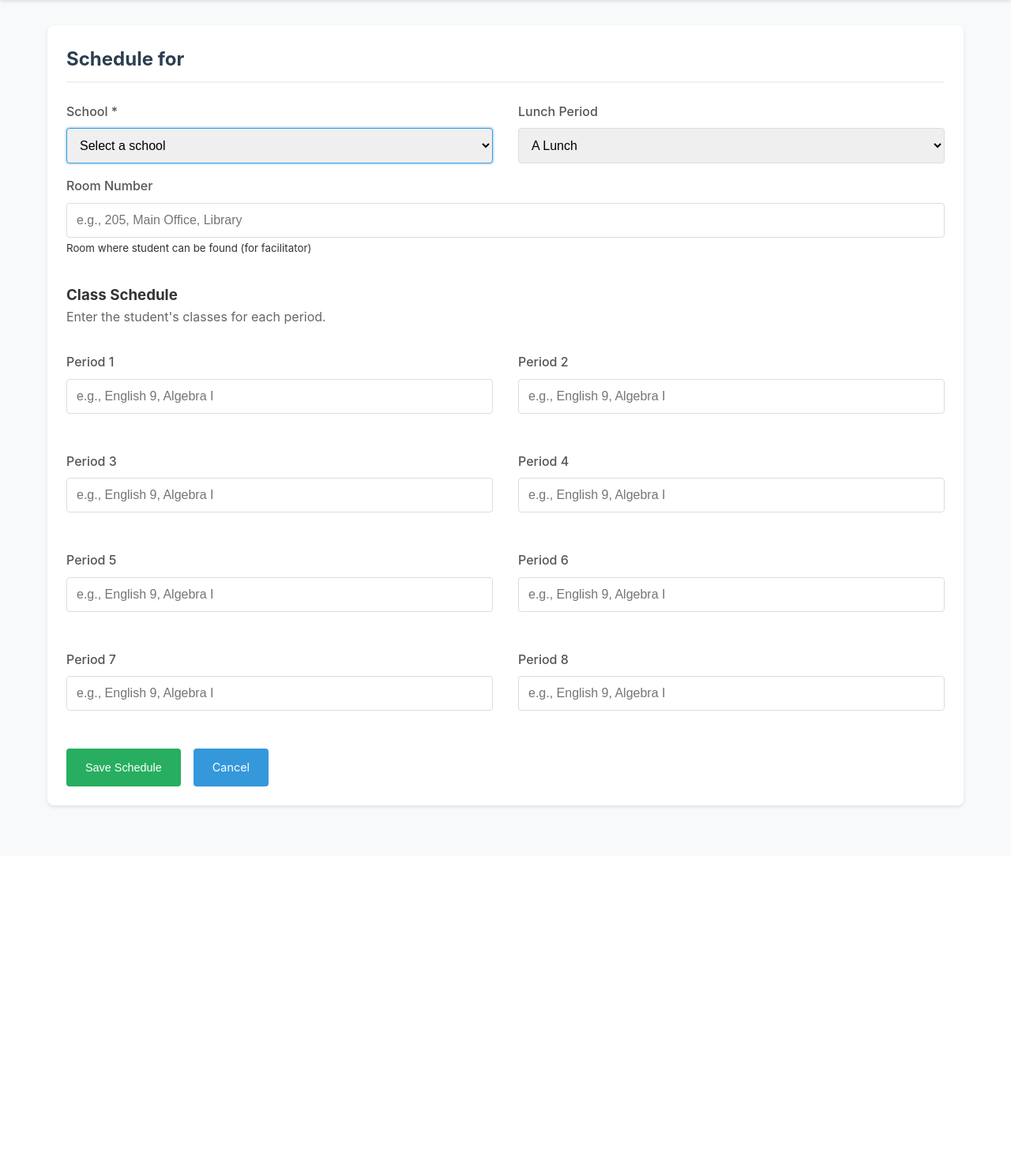
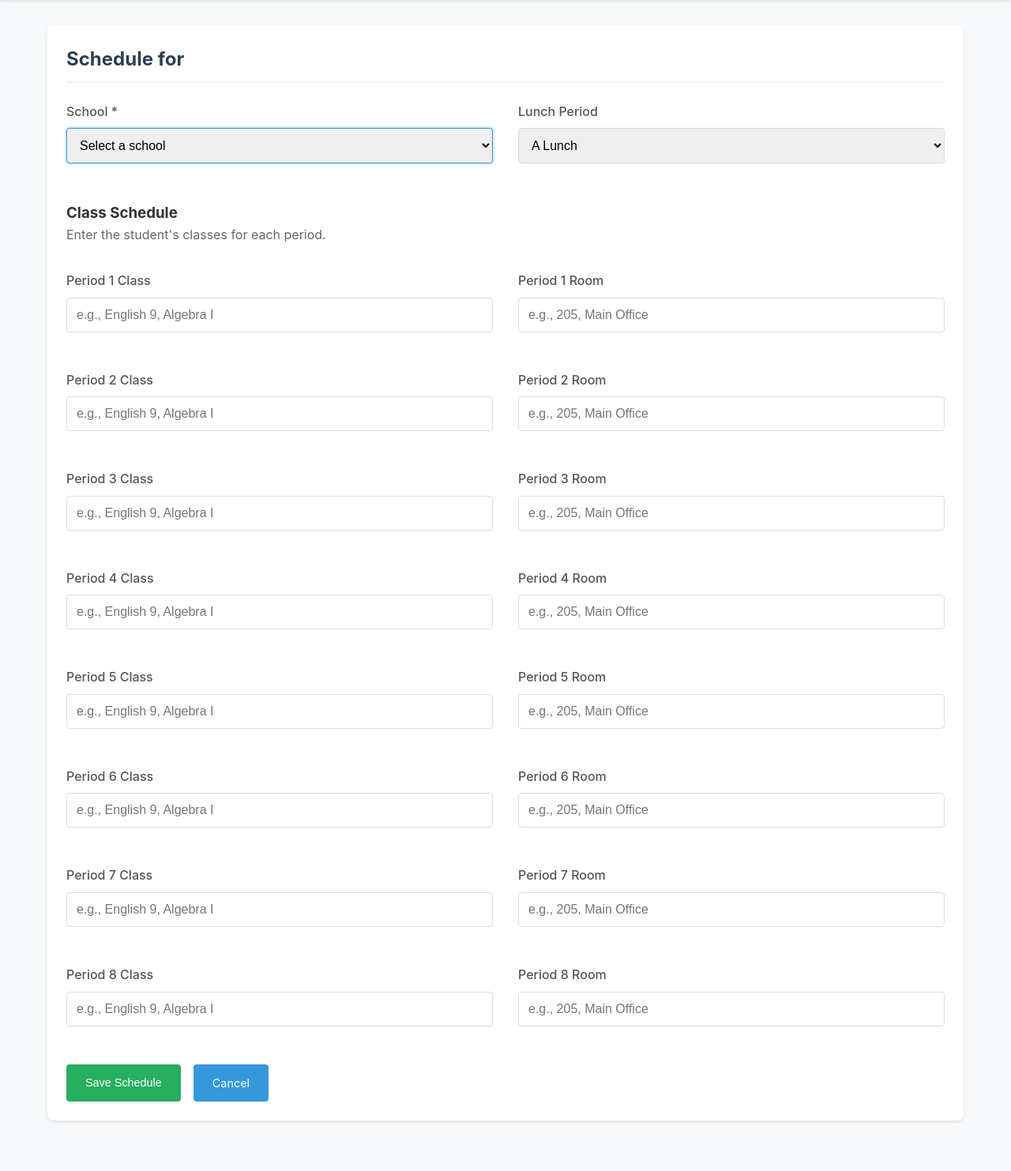
Before and after one commit to hendrism/v3-personal-db, a Flask app: template templates/student_schedule_form.html in a window 1280 px wide. Shown: the part 70-1553 px from the top of the page at 79% size. Before the commit the page ends 1094 px from the top, so only its background shows below. Run offline with Flask 3, Linux system fonts and the light colour scheme; the template is opened without the code that fills it, so the values that code supplies are empty.

Commit message:
Add per-period room numbers to student schedules

```diff
--- a/routes/schools.py
+++ b/routes/schools.py
@@ -18,7 +18,7 @@
     if not school:
         return "School not found", 404
     cursor = db.execute('''
-        SELECT s.*, ss.lunch_type, ss.classes
+        SELECT s.*, ss.lunch_type, ss.classes, ss.room_numbers
         FROM students s
         JOIN student_schedules ss ON s.id = ss.student_id
         WHERE ss.school_id = ?
@@ -30,7 +30,8 @@
             'id': row['id'],
             'full_name': f"{row['first_name']} {row['last_name']}",
             'lunch_type': row['lunch_type'],
-            'classes': json.loads(row['classes']) if row['classes'] else {}
+            'classes': json.loads(row['classes']) if row['classes'] else {},
+            'room_numbers': json.loads(row['room_numbers']) if row['room_numbers'] else {}
         }
         students.append(student_data)
     schedule = None
--- a/routes/students.py
+++ b/routes/students.py
@@ -116,11 +116,16 @@
         schedule.school_id = request.form['school_id']
         schedule.lunch_type = request.form.get('lunch_type', 'A')
         classes = {}
+        room_numbers = {}
         for period in range(1,9):
             class_name = request.form.get(f'period_{period}', '').strip()
+            room_number = request.form.get(f'room_{period}', '').strip()
             if class_name:
                 classes[str(period)] = class_name
+            if room_number:
+                room_numbers[str(period)] = room_number
         schedule.classes = classes
+        schedule.room_numbers = room_numbers
         schedule.save(db)
         return redirect(url_for('students.student_detail', student_id=student_id))
     return render_template('student_schedule_form.html', student=student, schedule=schedule, schools=schools)
--- a/templates/school_detail.html
+++ b/templates/school_detail.html
@@ -146,6 +146,10 @@
                     ">
                         <strong>P{{ period.number }}:</strong>
                         {{ 'Lunch' if period.get('is_lunch') else (class_name or 'Free') }}
+                        {% if not period.get('is_lunch') %}
+                            {% set room = student.room_numbers.get(period.number|string) %}
+                            {% if room %}<br><small style="color: #666;">Room {{ room }}</small>{% endif %}
+                        {% endif %}
                         <br><small style="color: #666;">{{ period.start }} – {{ period.end }}</small>
                     </div>
                     {% endif %}
--- a/templates/student_detail.html
+++ b/templates/student_detail.html
@@ -400,9 +400,11 @@
       {% if student_schedule.classes %}
       <h4>Class Schedule:</h4>
       <div class="grid grid-2">
-        {% for period, class_name in student_schedule.classes.items() %}
+        {% for period, class_name in student_schedule.classes|dictsort %}
         <div style="padding: 5px">
           <strong>Period {{ period }}:</strong> {{ class_name }}
+          {% set room = student_schedule.room_numbers.get(period) if student_schedule.room_numbers else '' %}
+          {% if room %}- Room {{ room }}{% endif %}
         </div>
         {% endfor %}
       </div>
--- a/templates/student_schedule_form.html
+++ b/templates/student_schedule_form.html
@@ -29,15 +29,6 @@
             </div>
         </div>
 
-        <div class="form-group">
-            <label for="room_number">Room Number</label>
-            <input type="text" id="room_number" name="room_number"
-                value="{% if schedule and schedule.room_number %}{{ schedule.room_number }}{% endif %}"
-                placeholder="e.g., 205, Main Office, Library">
-            <small class="form-text">Room where student can be found (for facilitator)</small>
-        </div>
-
-
         <div style="margin: 2rem 0;">
             <h3>Class Schedule</h3>
             <p class="text-muted">Enter the student's classes for each period.</p>
@@ -46,10 +37,16 @@
         <div class="grid grid-2">
             {% for period in range(1, 9) %}
             <div class="form-group">
-                <label for="period_{{ period }}">Period {{ period }}</label>
+                <label for="period_{{ period }}">Period {{ period }} Class</label>
                 <input type="text" id="period_{{ period }}" name="period_{{ period }}"
                        value="{% if schedule and schedule.classes %}{{ schedule.classes.get(period|string, '') }}{% endif %}"
                        placeholder="e.g., English 9, Algebra I">
+            </div>
+            <div class="form-group">
+                <label for="room_{{ period }}">Period {{ period }} Room</label>
+                <input type="text" id="room_{{ period }}" name="room_{{ period }}"
+                       value="{% if schedule and schedule.room_numbers %}{{ schedule.room_numbers.get(period|string, '') }}{% endif %}"
+                       placeholder="e.g., 205, Main Office">
             </div>
             {% endfor %}
         </div>
```
Also changed, not shown: models/school.py (+15 -6 lines).
